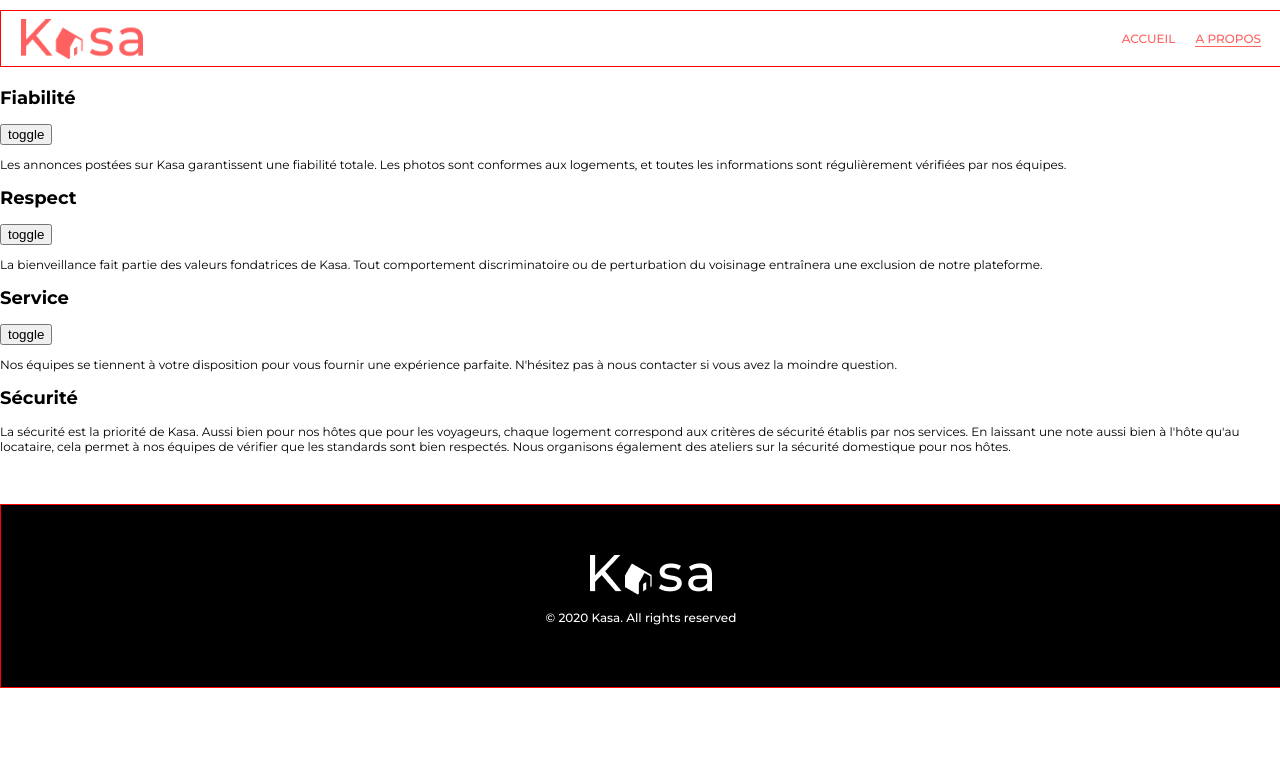
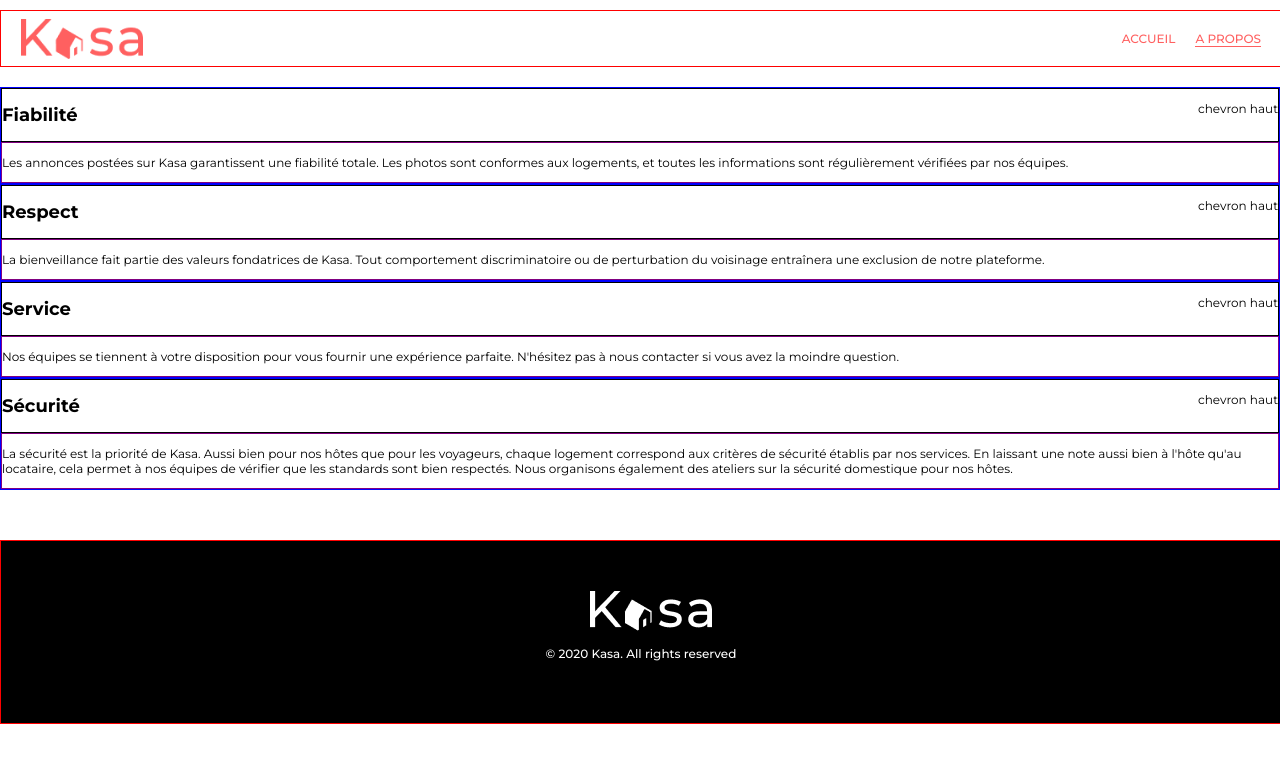
Before and after one commit to AurelieLescop/kasa, a React (Create React App) app: page /About in a window 1280 px wide. Shown: the top 762 px of the page. Built offline with nearby package versions, Linux system fonts and the light colour scheme.

Commit message:
poursuite collapse page about

```diff
--- a/public/index.html
+++ b/public/index.html
@@ -12,6 +12,8 @@
     <link rel="preconnect" href="https://fonts.googleapis.com">
     <link rel="preconnect" href="https://fonts.gstatic.com" crossorigin>
     <link href="https://fonts.googleapis.com/css2?family=Montserrat:wght@400;500;700&display=swap" rel="stylesheet">
+    <!-- <script src="https://kit.fontawesome.com/2edcd21bf4.js" crossorigin="anonymous"></script> -->
+
 
     <meta
       name="description"
--- a/src/components/Collapse.js
+++ b/src/components/Collapse.js
@@ -1,4 +1,4 @@
-import React from 'react';
+import React from "react";
 import { useState } from "react";
 
 // function Collapse(){
@@ -14,24 +14,29 @@ import { useState } from "react";
 // }
 // export default Collapse;
 
-function Collapse(props){
+function Collapse(props) {
   const [open, setOPen] = useState(true);
   // à changer selon si on veut ouvert ou non
 
-    const toggle = () => {
+  const display = () => {
     setOPen(!open);
   };
 
   return (
-        <div>
-          <button onClick={toggle}>toggle</button>
-          {open && (
-            <div className="toggle">{props.children}</div>
-          )}
+    <div className="collapse">
+      {/* {if ()} */}
+      {/* <button onClick={toggle}>fermé</button> */}
+      {/* {open && (
+            <div className="toggle">{props.children}</div> */}
+
+            <div className="scrollingmenu">
+            <h2>{props.label}</h2>
+      <p onClick={display} className="icon">{open? "chevron haut" : "chevron bas"}</p>
+      </div>
+      {open && <div className="toggle">{props.children}</div>}
     </div>
   );
 }
 export default Collapse;
 
-
 // export default Collapse;
--- a/src/css/app.css
+++ b/src/css/app.css
@@ -4,6 +4,8 @@
 @import './notfound.css';
 @import './card.css';
 @import './banner.css';
+@import './about.css';
+@import './collapse.css';
 
 
 /* body {
--- /dev/null
+++ b/src/css/collapse.css
@@ -0,0 +1,22 @@
+.collapse {
+    border: 1px solid blue;
+    /* display: flex;
+    justify-content: space-between; */
+}
+
+/* article {
+    display: flex;
+    justify-content: space-between;
+} */
+
+.toggle {
+    border: 1px solid purple;
+    /* display: flex;
+    justify-content: space-between; */
+}
+
+.scrollingmenu {
+    border: 1px solid black;
+    display: flex;
+    justify-content: space-between;
+}
--- a/src/pages/About.js
+++ b/src/pages/About.js
@@ -9,40 +9,40 @@ function About() {
     <div className="About">
       <Header />
       <article>
-        <h2>Fiabilité</h2>
-        <Collapse label="Fiabilité"/>
+        <Collapse label="Fiabilité">
         <p>
           Les annonces postées sur Kasa garantissent une fiabilité totale. Les
           photos sont conformes aux logements, et toutes les informations sont
           régulièrement vérifiées par nos équipes.
         </p>
-        {/* </Collapse> */}
+        </Collapse>
       </article>
       <article>
-        <h2>Respect</h2>
-        <Collapse />
+        <Collapse label="Respect">
           <p>
           La bienveillance fait partie des valeurs fondatrices de Kasa.
           Tout comportement discriminatoire ou de perturbation du voisinage entraînera une exclusion de notre plateforme.
           </p>
-
+        </Collapse>
       </article>
       <article>
-        <h2>Service</h2>
-        <Collapse />
+        <Collapse label="Service">
         <p>
         Nos équipes se tiennent à votre disposition pour vous fournir une expérience parfaite.
         N'hésitez pas à nous contacter si vous avez la moindre question.
         </p>
+        </Collapse>
+
       </article>
       <article>
-        <h2>Sécurité</h2>
+        <Collapse label="Sécurité">
         <p>
         La sécurité est la priorité de Kasa.
         Aussi bien pour nos hôtes que pour les voyageurs, chaque logement correspond aux critères de sécurité établis par nos services.
         En laissant une note aussi bien à l'hôte qu'au locataire, cela permet à nos équipes de vérifier que les standards sont bien respectés.
         Nous organisons également des ateliers sur la sécurité domestique pour nos hôtes.
         </p>
+        </Collapse>
       </article>
       <Footer />
     </div>
```
Also changed, not shown: src/css/about.css (added). Lines whose indentation alone changed are shown as unchanged.
